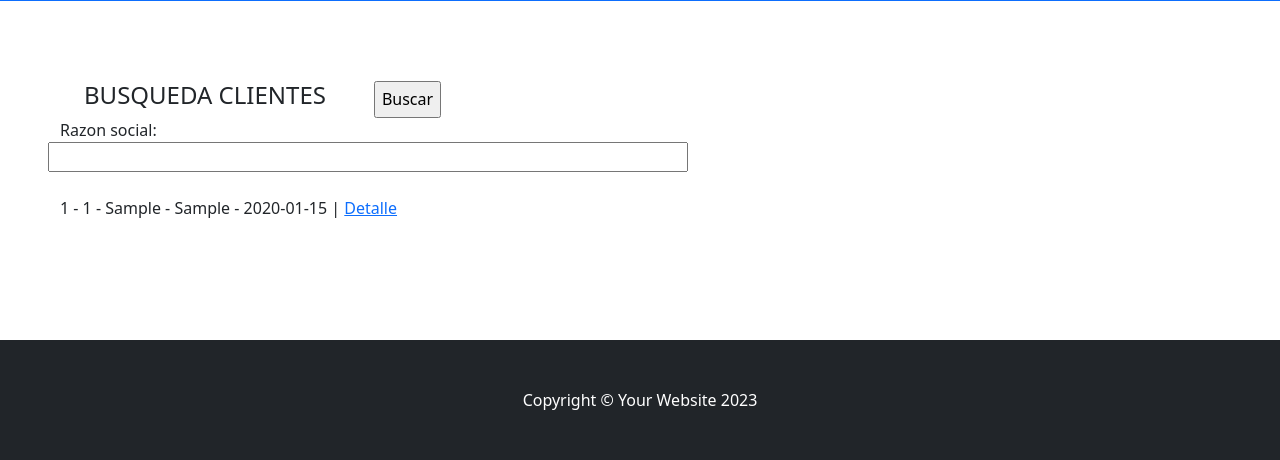
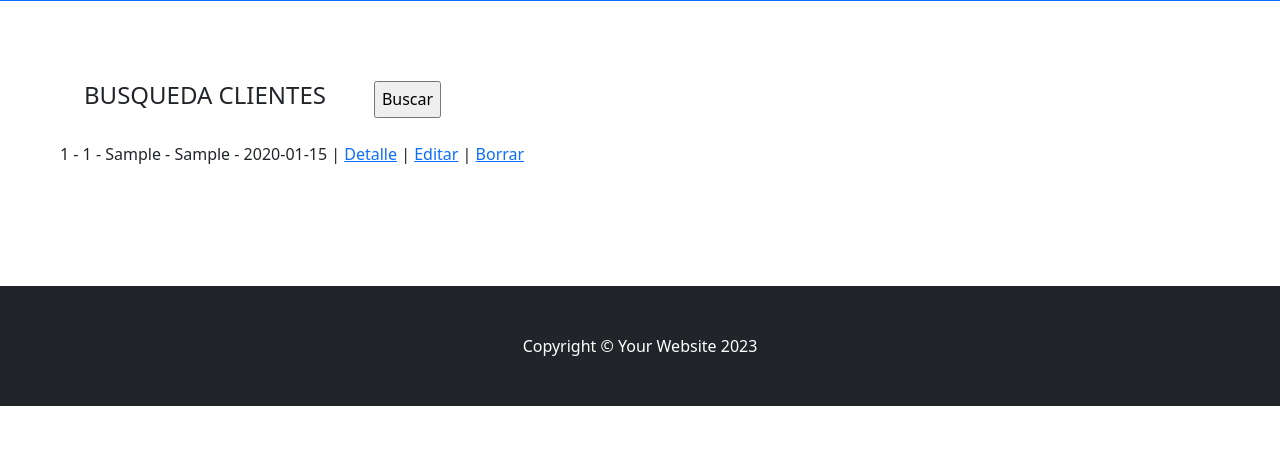
Before and after one commit to felipe-Sampedro/Python47775-Proyecto_Final-Sebastian_Quintero, a Django app: page /buscar/ in a window 1280 px wide. Shown: the part 397-857 px from the top of the page. After the commit the page ends 803 px from the top, so only its background shows below. Run offline with Django 4.2, Linux system fonts and the light colour scheme; tables that the repository leaves empty hold one stand-in row (values such as "Sample post"); some libraries are stand-ins or nearby versions.

Commit message:
poco a poco voy avanzando... falta pero ya he avanzado mucho!

```diff
--- a/administracion/forms.py
+++ b/administracion/forms.py
@@ -1,17 +1,23 @@
+# from datetime import datetime
+import datetime
 
 from django import forms
 
-
-class Crear_cliente(forms.Form):
+class Base_cliente(forms.Form):
     representante_legal=forms.CharField(max_length=50)
     razon_social=forms.CharField(max_length=80)
     doc_nit=forms.IntegerField(required=True)
     descripcion=forms.CharField(max_length=250)
     num_inmuebles=forms.IntegerField()
     tipo_bien_raiz=forms.CharField(max_length=50)
-    fecha_creacion=forms.DateField()
-    fecha_actualizacion=forms.DateField()
+    fecha_creacion=forms.DateField(initial=datetime.date.today())
+    fecha_actualizacion=forms.DateField(initial=datetime.date.today())
 
+class Crear_cliente(Base_cliente):
+    ...
 
 class Buscar_Registro(forms.Form):
-    razon_social=forms.CharField(max_length=80)
+    ...
+
+class Editar_Cliente(Base_cliente):
+    fecha_actualizacion=forms.DateField()
--- a/administracion/templates/administracion/buscar.html
+++ b/administracion/templates/administracion/buscar.html
@@ -16,7 +16,7 @@
     {% if lista_clientes %}
         <ul class="py-4">
             {% for cliente in lista_clientes %}
-            <li class="list-group-item">{{cliente}} | <a href={% url "detalle_cliente" cliente.id %}>Detalle</a></li>
+            <li class="list-group-item">{{cliente}} | <a href={% url "detalle_cliente" cliente.id %}>Detalle</a> | <a href={% url "editar_cliente" cliente.id %}>Editar</a>  | <a href={% url "borrar_cliente" cliente.id %}>Borrar</a></a></li>
             {% endfor %}
         </ul>
     {% else %}
--- a/administracion/urls.py
+++ b/administracion/urls.py
@@ -1,10 +1,12 @@
 from django.urls import path
-from administracion.views import inicio,clientes,busqueda,detalle
+from administracion.views import inicio,clientes,busqueda,detalle,borrar,editar
 
 
 urlpatterns = [
     path('', inicio),
     path('clientes/',clientes),
     path('detalle/<int:cliente_id>',detalle, name='detalle_cliente'),
+    path('detalle/<int:cliente_id>/borrar',borrar , name='borrar_cliente'),
+    path('detalle/<int:cliente_id>/editar',editar, name='editar_cliente'),
     path('buscar/',busqueda)
 ]
--- a/administracion/views.py
+++ b/administracion/views.py
@@ -1,5 +1,6 @@
+import datetime
 from django.shortcuts import render, redirect
-from administracion.forms import Crear_cliente,Buscar_Registro
+from administracion.forms import Crear_cliente,Buscar_Registro,Editar_Cliente
 from administracion.models import Cliente
 
 # Create your views here.
@@ -53,6 +54,41 @@ def busqueda(request):
 
 def detalle(request,cliente_id):
     cliente=Cliente.objects.get(id=cliente_id)
-    print(cliente)
+    return render(request,'administracion/detalle_cliente.html',{'cliente':cliente})
 
-    return render(request,'administracion/detalle_cliente.html',{'cliente':cliente})
+def borrar(request,cliente_id):
+    cliente_borrar=Cliente.objects.get(id=cliente_id)
+    cliente_borrar.delete()
+    return redirect('/buscar')
+
+
+def editar(request,cliente_id):
+    cliente_editar=Cliente.objects.get(id=cliente_id)
+    if request.method =='POST':
+        formulario=Editar_Cliente(request.POST)
+        if formulario.is_valid():
+            info_nueva=formulario.cleaned_data
+            cliente_editar.representante_legal=info_nueva.get('representante_legal')
+            cliente_editar.razon_social=info_nueva.get('razon_social')
+            cliente_editar.doc_nit=info_nueva.get('doc_nit')
+            cliente_editar.descripcion=info_nueva.get('descripcion')
+            cliente_editar.num_inmuebles=info_nueva.get('num_inmuebles')
+            cliente_editar.tipo_bien_raiz=info_nueva.get('tipo_bien_raiz')
+            cliente_editar.fecha_creacion=info_nueva.get('fecha_creacion')
+            cliente_editar.fecha_actualizacion=info_nueva.get('fecha_actualizacion')
+            cliente_editar.save()
+            return redirect('/buscar')
+        else:
+            return render(request,'administracion/editar_cliente.html',{'formulario':formulario})
+
+    formulario = Editar_Cliente(initial={
+        'representante_legal':cliente_editar.representante_legal,
+        'razon_social':cliente_editar.razon_social,
+        'doc_nit':cliente_editar.doc_nit,
+        'descripcion':cliente_editar.descripcion,
+        'num_inmuebles':cliente_editar.num_inmuebles,
+        'tipo_bien_raiz':cliente_editar.tipo_bien_raiz,
+        'fecha_creacion':cliente_editar.fecha_creacion,
+        'fecha_actualizacion':datetime.date.today,
+        })
+    return render(request,'administracion/editar_cliente.html',{'formulario':formulario})
```
Also changed, not shown: administracion/templates/administracion/editar_cliente.html (added, +18 -0 lines).
